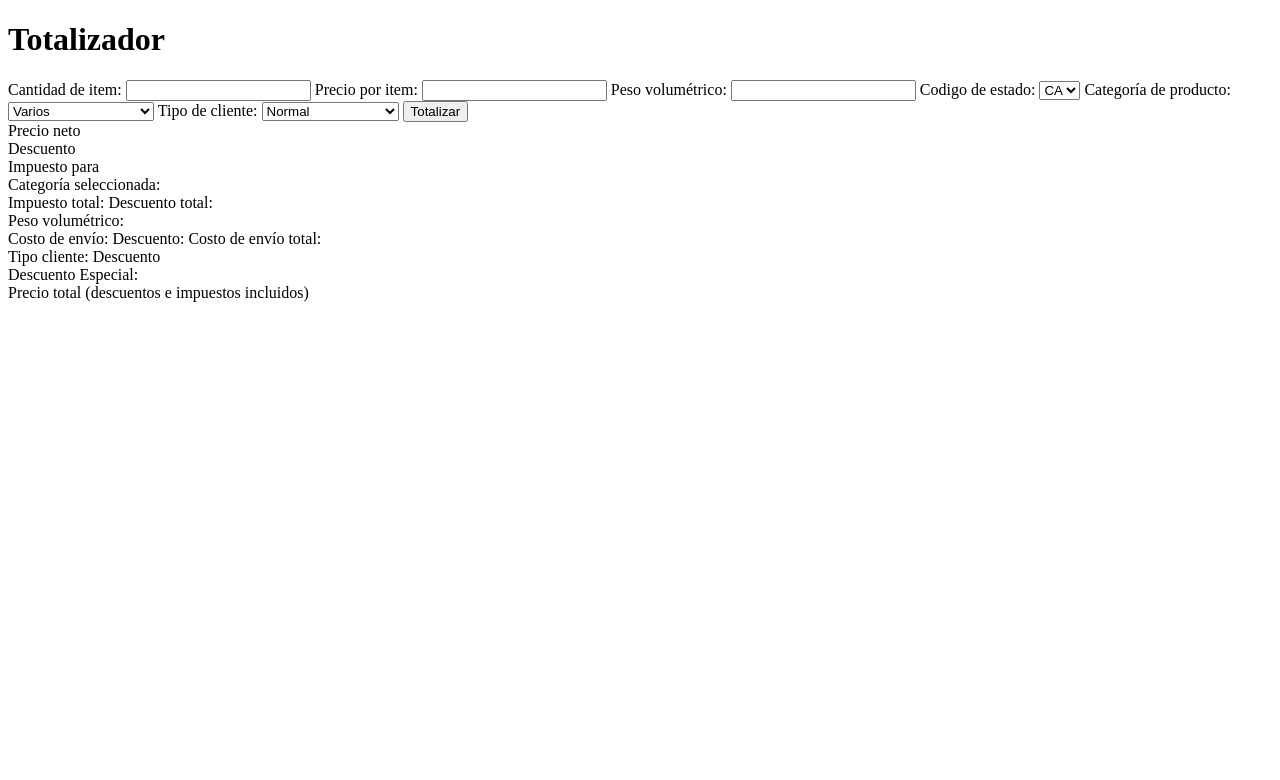
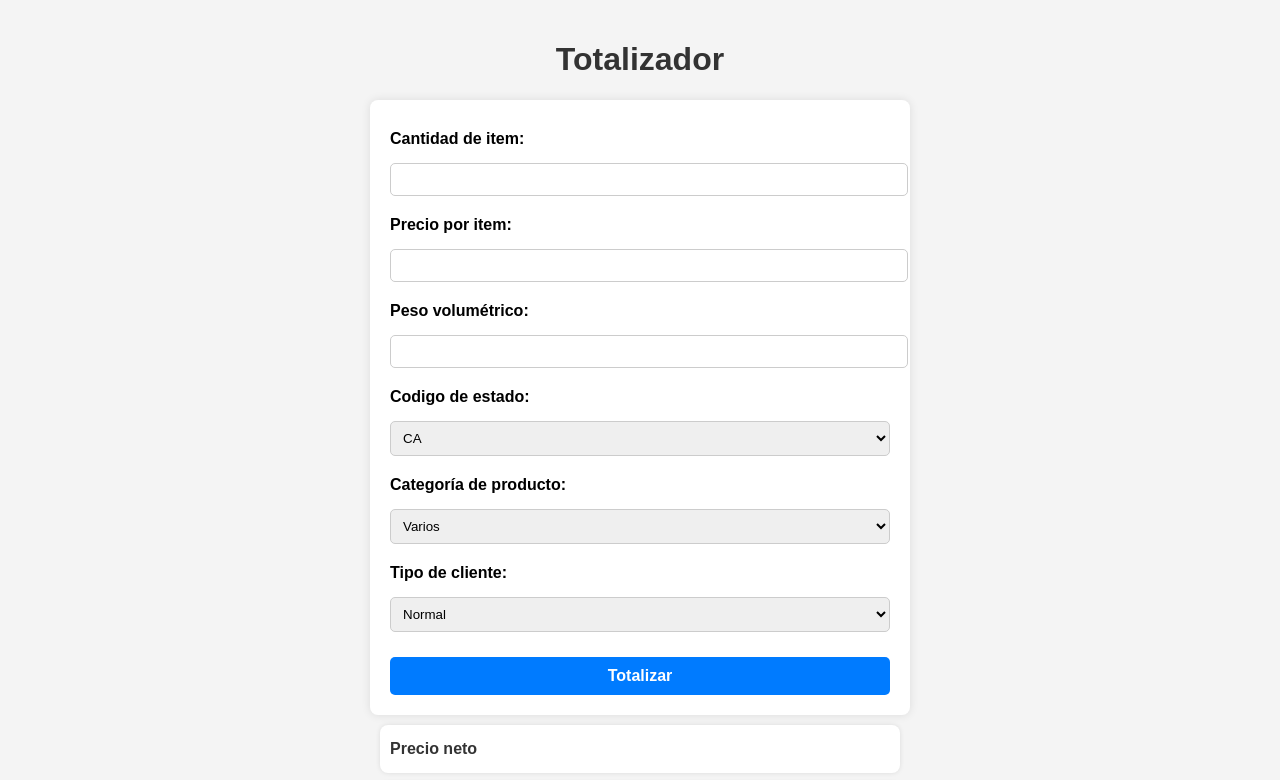
Before and after one commit to gandarillasNavia/Proyecto_Totalizador, a website built with Parcel: page index.html in a window 1280 px wide. Shown: the top 780 px of the page. Built offline with nearby package versions, Linux system fonts and the light colour scheme.

Commit message:
style: Añadir CSS para mejor interfaz de usuario y visualización de datos

```diff
--- a/index.html
+++ b/index.html
@@ -3,6 +3,8 @@
 
 <head>
 	<title>Totalizador</title>
+	<link rel="stylesheet" href="styles.css">
+
 </head>
 
 <body>
@@ -90,6 +92,9 @@
 		<span id="costo-envio"></span>
 		<span>Descuento: </span>
 		<span id="descuento-envio"></span>
+	</div>
+
+	<div>
 		<span>Costo de envío total: </span>
 		<span id="total-envio"></span>
 	</div>
--- /dev/null
+++ b/styles.css
@@ -0,0 +1,90 @@
+body {
+    font-family: Arial, sans-serif;
+    background-color: #f4f4f4;
+    margin: 0;
+    padding: 20px;
+}
+
+h1 {
+    text-align: center;
+    color: #333;
+}
+
+form {
+    background: white;
+    padding: 20px;
+    max-width: 500px;
+    margin: auto;
+    border-radius: 8px;
+    box-shadow: 0px 0px 10px rgba(0, 0, 0, 0.1);
+    display: flex;
+    flex-direction: column;
+    gap: 10px;
+}
+
+label {
+    font-weight: bold;
+    margin-top: 10px;
+}
+
+input, select {
+    width: 100%;
+    padding: 8px;
+    margin-top: 5px;
+    border: 1px solid #ccc;
+    border-radius: 5px;
+}
+
+#totalizar-bt {
+    background-color: #007BFF;
+    color: white;
+    font-size: 16px;
+    font-weight: bold;
+    padding: 10px;
+    border: none;
+    cursor: pointer;
+    border-radius: 5px;
+    margin-top: 15px;
+}
+
+#totalizar-bt:hover {
+    background-color: #0056b3;
+}
+
+div {
+    background: white;
+    padding: 10px;
+    max-width: 500px;
+    margin: 10px auto;
+    border-radius: 8px;
+    box-shadow: 0px 0px 5px rgba(0, 0, 0, 0.1);
+    display: flex;
+    justify-content: space-between;
+    align-items: center;
+}
+
+
+div {
+    background: white;
+    padding: 10px;
+    max-width: 500px;
+    margin: 10px auto;
+    border-radius: 8px;
+    box-shadow: 0px 0px 5px rgba(0, 0, 0, 0.1);
+    display: flex;
+    flex-direction: line;
+}
+
+div span {
+    display: flex;
+    justify-content: space-between;
+    width: 100%;
+    font-size: 16px;
+    font-weight: bold;
+    color: #333;
+    padding: 5px 0;
+}
+
+div span:first-child {
+    white-space: nowrap;
+}
```
